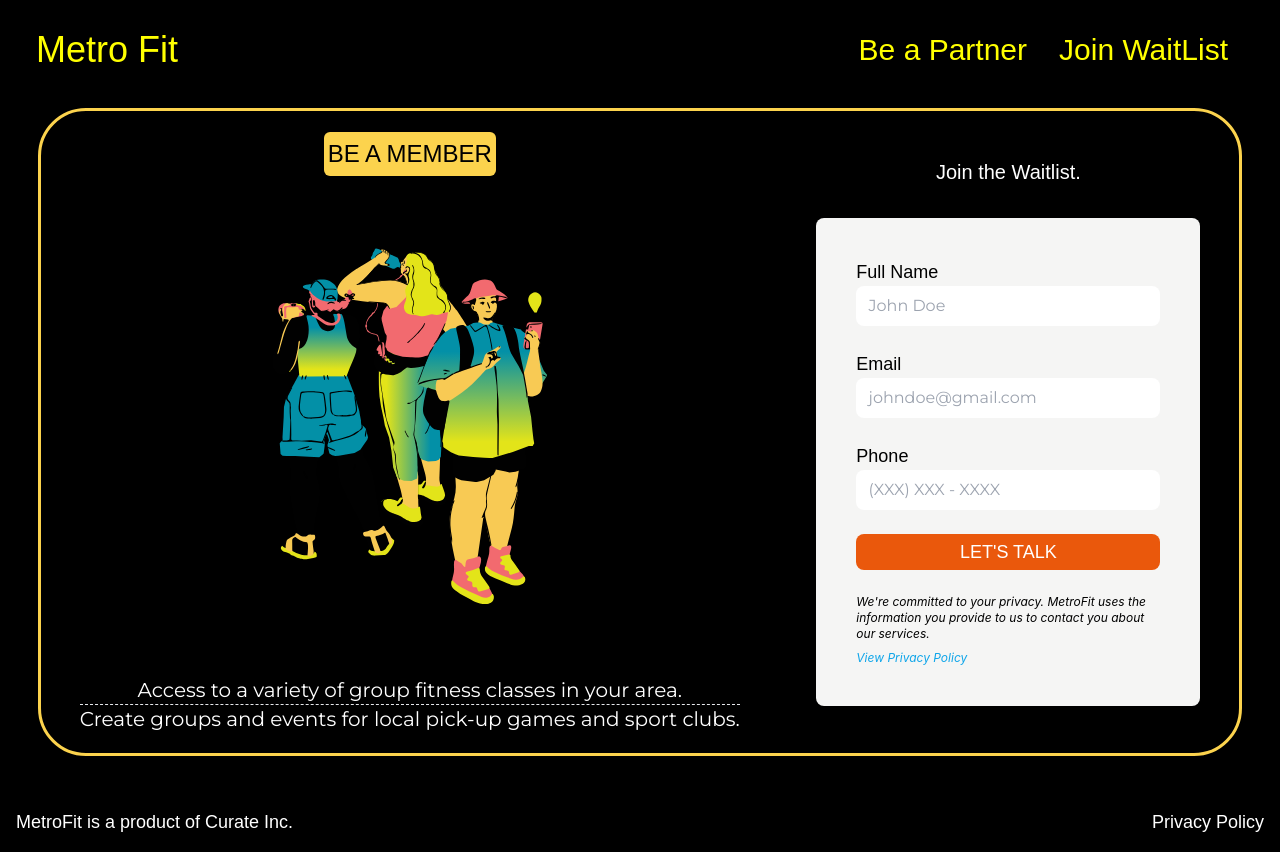
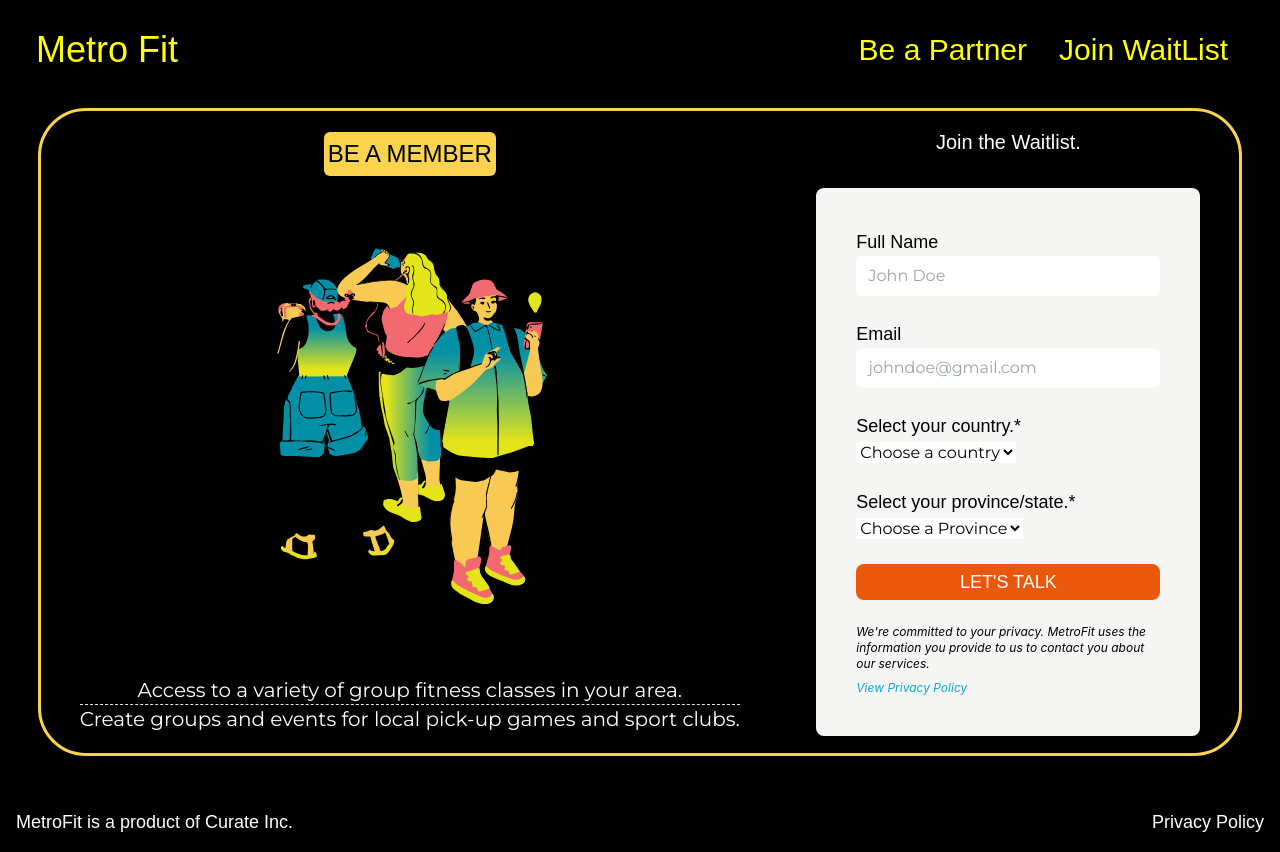
Before and after one commit to sweetmangoes/landing-page, a Next.js app in the folder metrofit-landing/: page /waitlist in a window 1280 px wide. Built offline with nearby package versions, Linux system fonts and the light colour scheme; a web font is replaced by a local one.

Commit message:
made changes to the waitlist submit form

```diff
--- a/metrofit-landing/components/WaitlistForm.js
+++ b/metrofit-landing/components/WaitlistForm.js
@@ -3,20 +3,24 @@ import Link from "next/link";
 
 export default function WaitlistForm() {
 
-  const [first, setFirst] = useState('');
-  const [last, setLast] = useState('');
+  const [fullName, setFullName] = useState('');
+  const [email, setEmail] = useState('');
+  const [country, setCountry] = useState('');
+  const [province, setProvince] = useState('');
 
   // async function for submitting the states to the api.
   const handleSubmit = async (event) => {
     event.preventDefault(); // Remove default to ensure no rerouting
 
     const form = {
-      first,
-      last
+      fullName,
+      email,
+      country,
+      province
     }
 
     // Submit response to the api/submit.js
-    const response = await fetch('api/submit', {
+    const response = await fetch('api/waitlistsubmit', {
       method: 'POST',
       headers: {
         'Accept': 'application/json',
@@ -27,38 +31,87 @@ export default function WaitlistForm() {
 
     // Returned content from the response
     const content = await response.json();
+    console.log(`content: ${content}`)
 
     // This should be removed at a later date. Currently used to reset the forms data.
-    setFirst('');
-    setLast('');
-
+    setFullName('');
+    setEmail('');
+    setCountry('');
+    setProvince('');
   }
 
   return (
     <div className="bg-stone-100 text-black flex flex-col w-96 p-10 rounded-lg">
-      <form className='border-solid'>
+      <form className='border-solid' onSubmit={handleSubmit}>
           <div className='flex flex-col'>
-            <label className='font-monomaniac text-lg'>
+            <label
+              htmlFor="full name"
+              className='font-monomaniac text-lg'
+            >
               Full Name
             </label>
-            <input placeholder=' John Doe' className='bg-white font-montserrat p-2 rounded-lg'/>
+            <input
+              value={fullName} onChange={e => setFullName(e.target.value)}
+              placeholder=' John Doe'
+              className='bg-white font-montserrat p-2 rounded-lg'
+            />
           </div>
           <br/>
           <div className='flex flex-col'>
-            <label className='font-monomaniac text-lg'>
+            <label
+              htmlFor='email'
+              className='font-monomaniac text-lg'
+            >
               Email
             </label>
-            <input placeholder=' johndoe@gmail.com'  className='bg-white font-montserrat p-2 rounded-lg'/>
+            <input
+              value={email} onChange={e => setEmail(e.target.value)}
+              placeholder=' johndoe@gmail.com'
+              className='bg-white font-montserrat p-2 rounded-lg'
+            />
           </div>
           <br/>
-          <div className='flex flex-col'>
-            <label className='font-monomaniac text-lg'>
-              Phone
+          <div>
+            <label
+              htmlFor='country'
+              for="countries"
+              className='font-monomaniac text-lg'
+            >
+              Select your country.*
             </label>
-            <input placeholder=' (XXX) XXX - XXXX' className='bg-white font-montserrat p-2 rounded-lg'/>
+              <select
+                value={country} onChange={e => setCountry(e.target.value)}
+                id="countries"
+                className='bg-white font-montserrat'
+              >
+                <option selected>Choose a country</option>
+                <option value="US">United States</option>
+                <option value="CA">Canada</option>
+                <option value="FR">France</option>
+                <option value="DE">Germany</option>
+              </select>
           </div>
           <br/>
-          <button className='bg-orange-600 rounded-lg w-full hover:bg-orange-300 hover:text-black font-monomaniac text-white p-1 text-lg'>
+          <div>
+            <label for="countries" className='font-monomaniac text-lg'>
+              Select your province/state.*
+              </label>
+              <select
+                value={province} onChange={e => setProvince(e.target.value)}
+                id="countries"
+                className='bg-white font-montserrat'
+              >
+                <option selected>Choose a Province</option>
+                <option value="US">Ontario</option>
+                <option value="CA">Alberta</option>
+                <option value="FR">Quebec</option>
+              </select>
+          </div>
+          <br/>
+          <button
+            type='submit'
+            className='bg-orange-600 rounded-lg w-full hover:bg-orange-300 hover:text-black font-monomaniac text-white p-1 text-lg'
+          >
             LET'S TALK
           </button>
           <div className='text-xs italic flex flex-col space-y-2'>
@@ -73,14 +126,15 @@ export default function WaitlistForm() {
           </div>
 
       </form>
+
+        {/* <form onSubmit={handleSubmit} className='h-auto w-auto border-solid'>
+          <label htmlFor="first" className='sr-only text-black'>First name:</label>
+          <input value={first} onChange={e => setFirst(e.target.value)} type="text" name="first" id="first" />
+          <label htmlFor="last" className='sr-only'>Last name:</label>
+          <input value={last} onChange={e => setLast(e.target.value)} type="text" name="last" id="last" />
+          <button type="submit">Submit</button>
+        </form>  */}
+
     </div>
   )
 }
-
-{/* <form onSubmit={handleSubmit} className='h-auto w-auto border-solid'>
-  <label htmlFor="first" className='sr-only text-black'>First name:</label>
-  <input value={first} onChange={e => setFirst(e.target.value)} type="text" name="first" id="first" />
-  <label htmlFor="last" className='sr-only'>Last name:</label>
-  <input value={last} onChange={e => setLast(e.target.value)} type="text" name="last" id="last" />
-  <button type="submit">Submit</button>
-</form> */}
--- a/metrofit-landing/pages/api/submit.js
+++ b/metrofit-landing/pages/api/waitlistsubmit.js
@@ -7,8 +7,10 @@ export default async function handler(req, res) {
   }
 
   const body = {
-    first: req.body.first,
-    last: req.body.last
+    fullName: req.body.fullName,
+    email: req.body.email,
+    country: req.body.country,
+    province: req.body.province
   }
 
   try {
@@ -32,11 +34,16 @@ export default async function handler(req, res) {
 
     const response = await sheets.spreadsheets.values.append({
       spreadsheetId: process.env.NEXT_PUBLIC_GOOGLE_SHEET_ID,
-      range: 'A1:B1',
+      range: 'A1:D1',
       valueInputOption: 'USER_ENTERED',
       requestBody: {
         values: [
-          [body.first, body.last]
+          [
+            body.fullName,
+            body.email,
+            body.country,
+            body.province
+          ]
         ]
       }
     });
```
